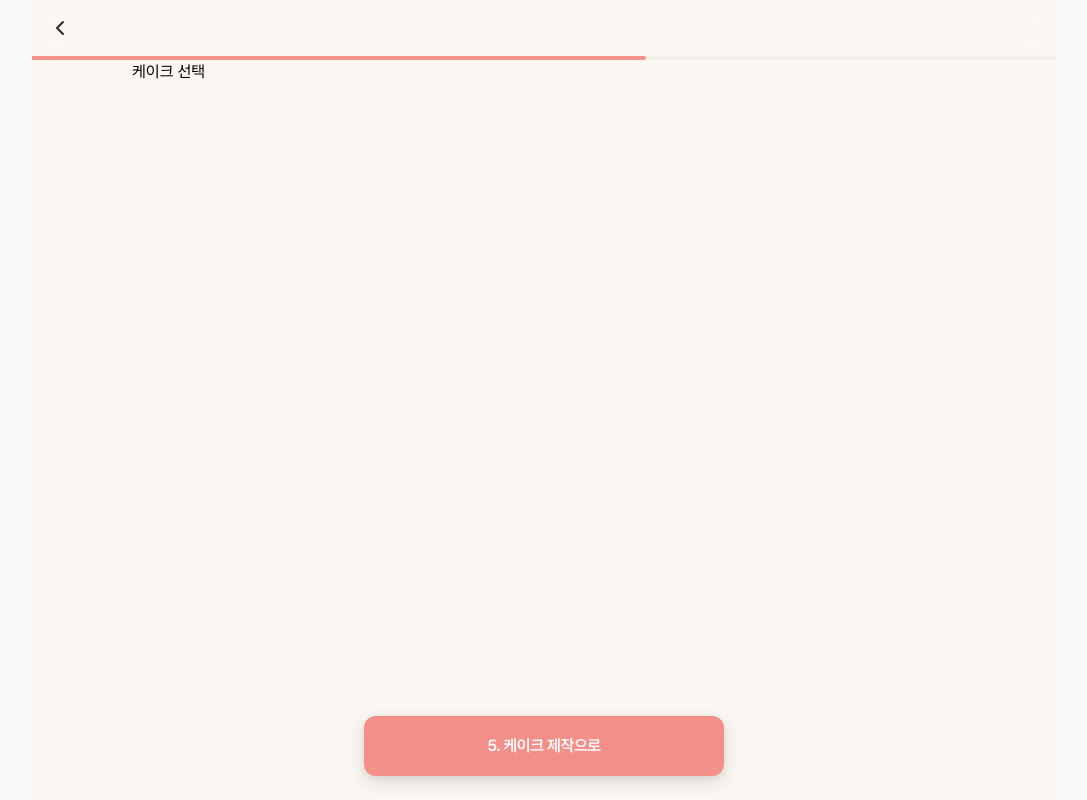
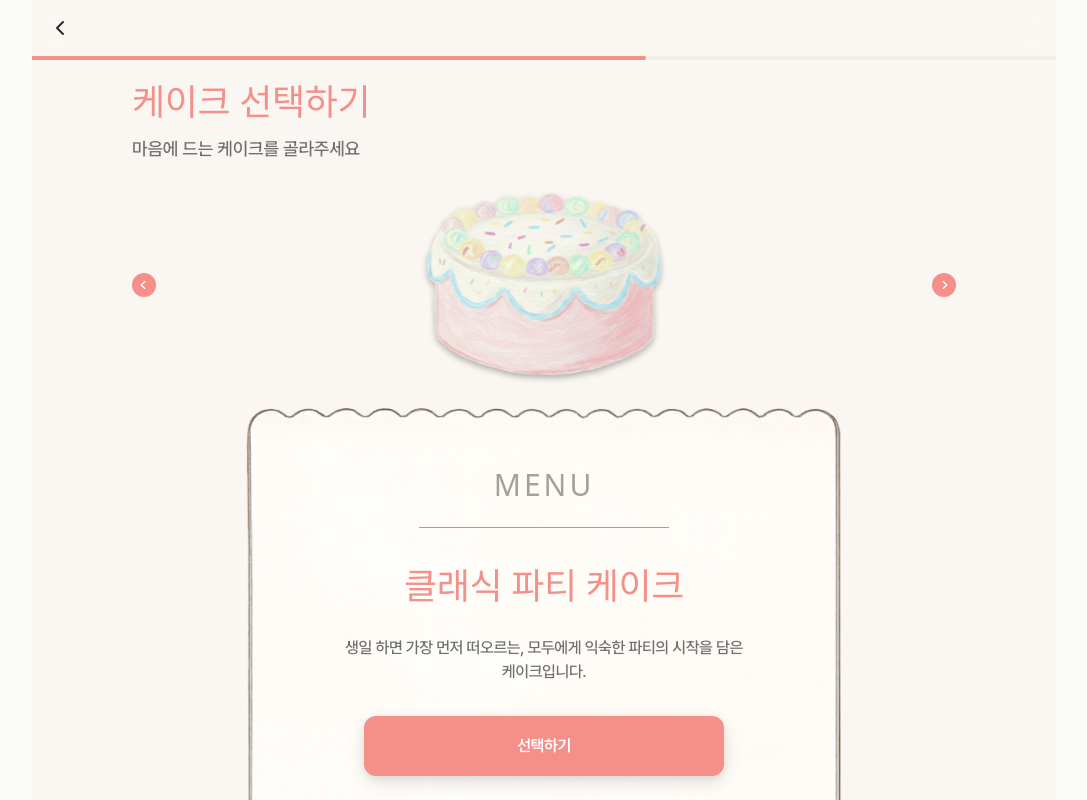
Before and after one commit to Leeseoleem/my-little-birthday-party, a React (Vite) app: page /creator/cake/select in a window 1280 px wide. Shown: the whole page, without its empty margins (96-1183 px from the left). Built offline with nearby package versions, Linux system fonts and the light colour scheme; a web font is replaced by a local one.

Commit message:
chore: 테스트 용 코드

```diff
--- a/src/routes/creator/cake/build.tsx
+++ b/src/routes/creator/cake/build.tsx
@@ -1,10 +1,25 @@
 import { createFileRoute } from "@tanstack/react-router";
+import { useState } from "react";
 
+import {
+  LONG_CANDLE_OPTIONS,
+  SHORT_CANDLE_OPTIONS,
+  SPECIAL_CANDLE_OPTIONS,
+} from "../../../features/creator/data/candleOption.data";
+
+import CandleTabSection from "../../../features/creator/components/CandleTabSection";
+import {
+  CandleOptionGroup,
+  type CandleOption,
+} from "../../../features/creator/components/CandleOptionGroup";
 import BottomActionSlot from "../../../components/layout/frame/BottomActionSlot";
 import CommonLinkButton from "../../../components/ui/Button/CommonLinkButton";
 
 export const Route = createFileRoute("/creator/cake/build")({
   staticData: {
+    creatorLayout: {
+      isFullBleed: true,
+    },
     creatorHeader: {
       value: 0.8,
       fallbackTo: "/creator/cake/select",
@@ -14,11 +29,41 @@ export const Route = createFileRoute("/creator/cake/build")({
 });
 
 function CreatorCakeBuildPage() {
+  const [selectedId, setSelectedId] = useState<string>(
+    LONG_CANDLE_OPTIONS[0].id
+  );
   return (
     <div className="flex flex-1 flex-col justify-center">
-      <p>케이크 제작</p>
-      <BottomActionSlot>
-        <CommonLinkButton label="6. 캐릭터 선택으로" to="/creator/guests" />
+      <BottomActionSlot hasBottomPadding={false}>
+        <CandleTabSection
+          pages={{
+            long: (
+              <CandleOptionGroup
+                options={LONG_CANDLE_OPTIONS}
+                value={selectedId}
+                onChange={(nextId) => {
+                  setSelectedId(nextId);
+                }}
+              />
+            ),
+            short: (
+              <>
+                {/* 짧은 초 아이템들 */}
+                <button className="min-w-[120px] h-[120px] bg-gray-10 rounded-2xl">
+                  Short 1
+                </button>
+              </>
+            ),
+            special: (
+              <>
+                {/* 특별한 초 아이템들 */}
+                <button className="min-w-[120px] h-[120px] bg-gray-10 rounded-2xl">
+                  Special 1
+                </button>
+              </>
+            ),
+          }}
+        />
       </BottomActionSlot>
     </div>
   );
--- a/src/routes/creator/cake/select.tsx
+++ b/src/routes/creator/cake/select.tsx
@@ -1,7 +1,10 @@
 import { createFileRoute } from "@tanstack/react-router";
+import { useState } from "react";
 
-import BottomActionSlot from "../../../components/layout/frame/BottomActionSlot";
-import CommonLinkButton from "../../../components/ui/Button/CommonLinkButton";
+import type { CakeType } from "../../../features/types/cake.types";
+
+import PageTitle from "../../../components/ui/PageTitle";
+import CakeSelectSection from "../../../features/creator/components/CakeSelectSection";
 
 export const Route = createFileRoute("/creator/cake/select")({
   staticData: {
@@ -14,15 +17,22 @@ export const Route = createFileRoute("/creator/cake/select")({
 });
 
 function CreatorCakeSelectPage() {
+  const [cakeType, setCakeType] = useState<CakeType>("party");
   return (
-    <div className="flex flex-1 flex-col justify-center">
-      <p>케이크 선택</p>
-      <BottomActionSlot>
-        <CommonLinkButton
-          label="5. 케이크 제작으로"
-          to={"/creator/cake/build"}
+    <div className="flex flex-col h-full pt-4">
+      <PageTitle
+        title="케이크 선택하기"
+        subTitle="마음에 드는 케이크를 골라주세요"
+      />
+      <div className="flex flex-1 max-h-full overflow-hidden">
+        <CakeSelectSection
+          type={cakeType}
+          onTypeChange={(type) => setCakeType(type as CakeType)}
+          buttonProps={{
+            to: "/creator/cake/build",
+          }}
         />
-      </BottomActionSlot>
+      </div>
     </div>
   );
 }
--- a/src/routes/creator/complete.tsx
+++ b/src/routes/creator/complete.tsx
@@ -1,7 +1,7 @@
 import { createFileRoute } from "@tanstack/react-router";
 
-import BottomActionSlot from "../../components/layout/frame/BottomActionSlot";
-import CommonLinkButton from "../../components/ui/Button/CommonLinkButton";
+import GarlandLayout from "../../components/layout/page/GarlandLayout";
+import CreatorShareSection from "../../features/creator/components/CreatorShareSection";
 
 export const Route = createFileRoute("/creator/complete")({
   staticData: {
@@ -14,11 +14,28 @@ export const Route = createFileRoute("/creator/complete")({
 
 function CreatorCompletePage() {
   return (
-    <div className="flex flex-1 flex-col justify-center">
-      <p>링크 생성 완료</p>
-      <BottomActionSlot>
-        <CommonLinkButton label="처음으로" to="/creator" />
-      </BottomActionSlot>
-    </div>
+    <GarlandLayout>
+      <div className="h-full min-h-0 overflow-y-auto">
+        <div className="flex flex-1 min-h-full items-center justify-center py-12 md:py-18 lg:py-25">
+          <CreatorShareSection
+            info={{
+              inviteeName: "이서림",
+              inviteeBirthDate: "10-14",
+            }}
+            sns={{
+              onShareKakao: () => {
+                // TODO: Kakao SDK 연동 로직
+              },
+              onShareMail: () => {
+                // TODO:  mailto 생성 로직
+              },
+              onCopyLink: () => {
+                // TODO: navigator.clipboard.writeText(url)
+              },
+            }}
+          />
+        </div>
+      </div>
+    </GarlandLayout>
   );
 }
--- a/src/routes/creator/guests.tsx
+++ b/src/routes/creator/guests.tsx
@@ -1,5 +1,7 @@
 import { createFileRoute } from "@tanstack/react-router";
+import { useState } from "react";
 
+import ProfileBubble from "../../features/creator/components/ProfileBubble";
 import BottomActionSlot from "../../components/layout/frame/BottomActionSlot";
 import CommonLinkButton from "../../components/ui/Button/CommonLinkButton";
 
@@ -14,9 +16,12 @@ export const Route = createFileRoute("/creator/guests")({
 });
 
 function CreatorGuestSelectPage() {
+  const [guestName, setGuestName] = useState("");
   return (
     <div className="flex flex-1 flex-col justify-center">
       <p>캐릭터 선택</p>
+
+      <ProfileBubble value={guestName} onChange={setGuestName} />
       <BottomActionSlot>
         <CommonLinkButton label="6. 링크 생성 완료로" to="/creator/complete" />
       </BottomActionSlot>
--- a/src/routes/creator/index.tsx
+++ b/src/routes/creator/index.tsx
@@ -1,19 +1,23 @@
 import { createFileRoute } from "@tanstack/react-router";
 
-import BottomActionSlot from "../../components/layout/BottomActionSlot";
-import CommonLinkButton from "../../components/ui/Button/CommonLinkButton";
+import GarlandLayout from "../../components/layout/page/GarlandLayout";
+import IntroCard from "../../features/creator/components/IntroCard";
 
 export const Route = createFileRoute("/creator/")({
+  staticData: {
+    creatorLayout: {
+      isFullBleed: true,
+    },
+  },
   component: CreatorLandingPage,
 });
 
 function CreatorLandingPage() {
   return (
-    <div className="flex flex-1 flex-col justify-center">
-      <p>C1. 랜딩 / 시작하기</p>
-      <BottomActionSlot>
-        <CommonLinkButton label="C2. 수신자 정보 입력으로" to="/creator/info" />
-      </BottomActionSlot>
-    </div>
+    <GarlandLayout>
+      <div className="flex flex-1 items-center justify-center min-h-dvh">
+        <IntroCard />
+      </div>
+    </GarlandLayout>
   );
 }
--- a/src/routes/creator/letter.tsx
+++ b/src/routes/creator/letter.tsx
@@ -1,6 +1,13 @@
 import { createFileRoute } from "@tanstack/react-router";
+import { useEffect, useState } from "react";
 
-import BottomActionSlot from "../../components/layout/BottomActionSlot";
+import {
+  type LetterPaperType,
+  LETTER_PAPER_ITEMS,
+} from "../../features/types/letterPaper.types";
+
+import PageTitle from "../../components/ui/PageTitle";
+import BottomActionSlot from "../../components/layout/frame/BottomActionSlot";
 import CommonLinkButton from "../../components/ui/Button/CommonLinkButton";
 
 export const Route = createFileRoute("/creator/letter")({
@@ -14,9 +21,23 @@ export const Route = createFileRoute("/creator/letter")({
 });
 
 function CreatorLetterPage() {
+  const [paperType, setPaperType] = useState<LetterPaperType>("default");
+
   return (
-    <div className="flex flex-1 flex-col justify-center">
-      <p>편지 작성</p>
+    <div className="flex flex-col h-full pt-4">
+      <PageTitle
+        title="편지 작성하기"
+        subTitle="소중한 사람에게 전하고 싶은 말을 남겨주세요"
+      />
+      {/* 추후 사용될 내용
+      <div className="flex flex-1 max-h-full overflow-hidden">
+        <CarouselLayout
+          items={LETTER_PAPER_ITEMS}
+          type={paperType}
+          onTypeChange={(type) => setPaperType(type as LetterPaperType)}
+          enableWheel
+        />
+      </div> */}
       <BottomActionSlot>
         <CommonLinkButton
           label="4. 케이크 선택으로"
```
